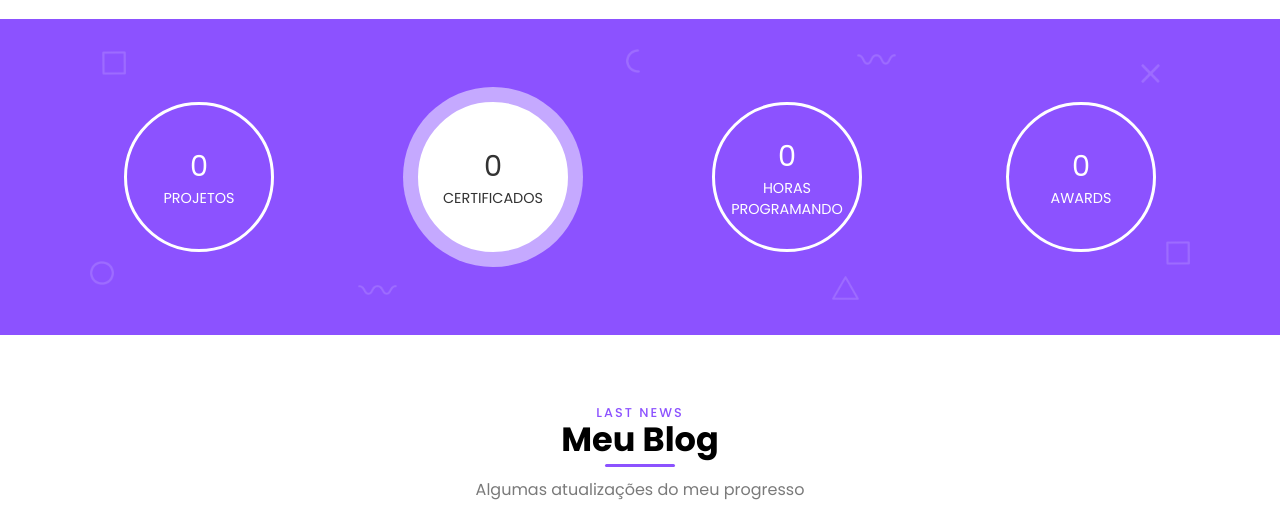
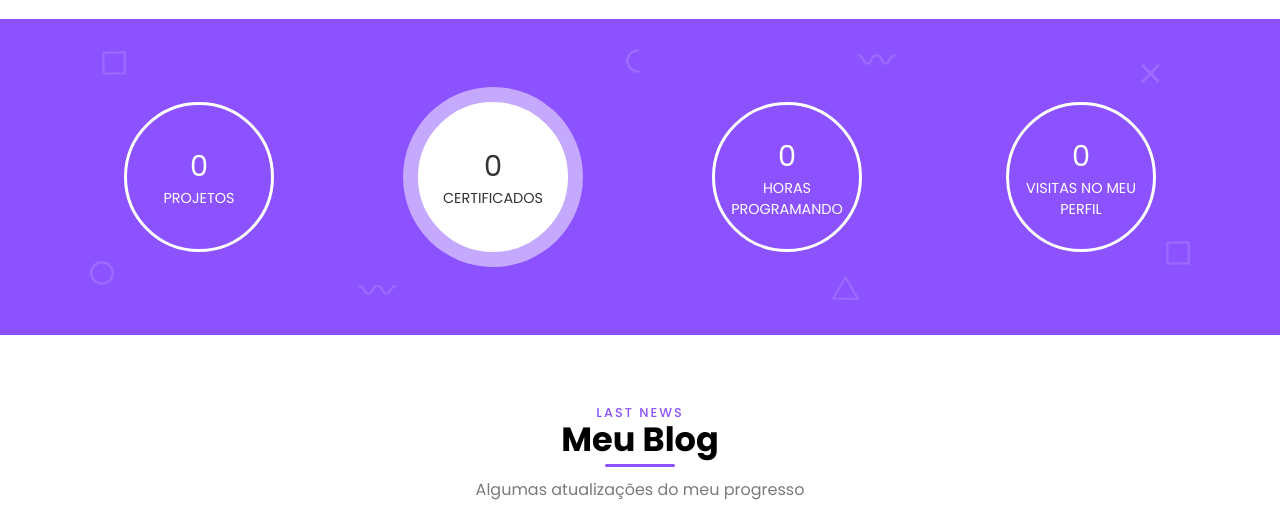
Before and after one commit to Gabyperin/Gabyperin.github.io, a plain HTML site: page index.html in a window 1280 px wide. Shown: the part 6280-6791 px from the top of the page. Drawn offline with nearby package versions, Linux system fonts and the light colour scheme; a script that the page names is missing.

Commit message:
Update index.html

```diff
--- a/index.html
+++ b/index.html
@@ -465,10 +465,10 @@
             </div>
           </div>
 
-          <div class="wrap">
+         <div class="wrap">
             <div class="record-circle">
-              <h2 class="number" data-num="368">0</h2>
-              <h4 class="sub-title">Awards</h4>
+              <h2 class="number" data-num="+1200">0</h2>
+              <h4 class="sub-title">Visitas no meu perfil</h4>
             </div>
           </div>
         </div>
```
